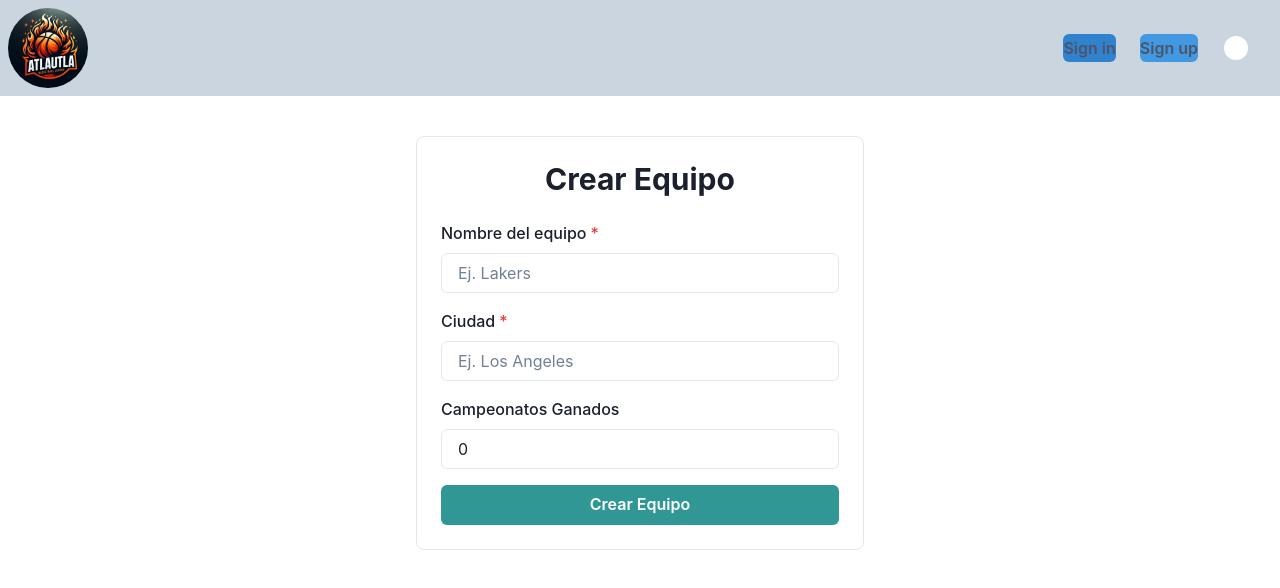
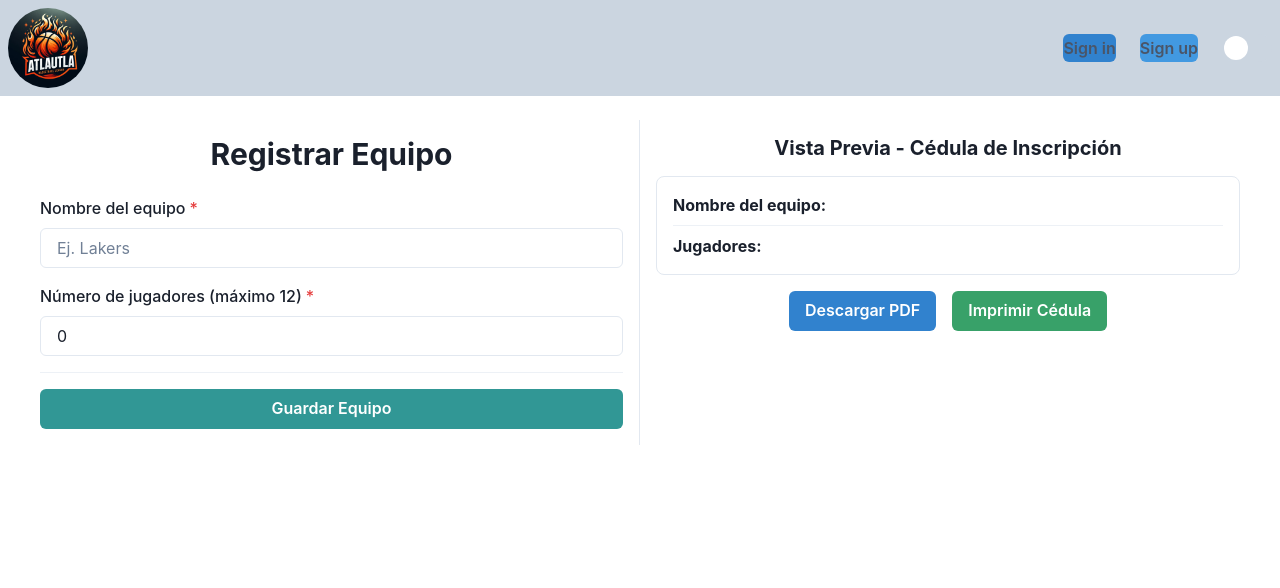
Before and after one commit to PatrickPalacios/Proyecto-Final, a Next.js app in the folder basketball-league/: page /create-team in a window 1280 px wide. Shown: the top 588 px of the page. Built offline with nearby package versions, Linux system fonts and the light colour scheme.

Commit message:
✨Modificación del archivo para la creación de equipos

```diff
--- a/basketball-league/pages/create-team.js
+++ b/basketball-league/pages/create-team.js
@@ -6,16 +6,32 @@ import {
     FormLabel,
     Input,
     Heading,
+    Text,
     useToast,
     VStack,
+    HStack,
+    Divider,
+    Flex,
+    Textarea,
+    Grid,
+    GridItem,
 } from '@chakra-ui/react';
-import Layout from '../components/Layout'; // Asumiendo que tienes un Layout para tu diseño general
+import { jsPDF } from 'jspdf'; // Importa jsPDF para la descarga en PDF
+import Layout from '../components/Layout';
 
 const CreateTeam = () => {
     const [teamData, setTeamData] = useState({
         name: '',
-        city: '',
-        championshipsWon: 0,
+        playerCount: 0,
+        players: Array(12).fill({
+            firstName: '',
+            lastName: '',
+            curp: '',
+            address: '',
+            bloodType: '',
+            phone: '',
+            playerNumber: '',  // Agregamos el número de jugador aquí
+        }),
     });
     const toast = useToast();
 
@@ -24,56 +40,54 @@ const CreateTeam = () => {
         setTeamData({ ...teamData, [name]: value });
     };
 
-    const handleSubmit = async (e) => {
+    const handlePlayerChange = (index, e) => {
+        const { name, value } = e.target;
+        const updatedPlayers = [...teamData.players];
+        updatedPlayers[index] = { ...updatedPlayers[index], [name]: value };
+        setTeamData({ ...teamData, players: updatedPlayers });
+    };
+
+    const handleSubmit = (e) => {
         e.preventDefault();
-
-        try {
-            const response = await fetch('/api/teams', {
-                method: 'POST',
-                headers: {
-                    'Content-Type': 'application/json',
-                },
-                body: JSON.stringify(teamData),
-            });
-
-            if (!response.ok) {
-                throw new Error('Error al crear el equipo');
-            }
-
-            const data = await response.json();
-
         toast({
-                title: 'Equipo creado',
-                description: `El equipo "${data.name}" se ha creado exitosamente.`,
+            title: 'Equipo registrado',
+            description: 'La información del equipo ha sido guardada.',
             status: 'success',
             duration: 5000,
             isClosable: true,
         });
+    };
 
-            setTeamData({
-                name: '',
-                city: '',
-                championshipsWon: 0,
+    const generatePDF = () => {
+        const doc = new jsPDF();
+        doc.setFontSize(16);
+        doc.text('Cédula de Inscripción - Liga de Básquetbol', 20, 20);
+        doc.setFontSize(12);
+        doc.text(`Nombre del Equipo: ${teamData.name}`, 20, 40);
+        doc.text('Jugadores:', 20, 50);
+
+        teamData.players.slice(0, teamData.playerCount).forEach((player, index) => {
+            doc.text(
+                `${index + 1}. ${player.firstName} ${player.lastName} | CURP: ${player.curp} | Dirección: ${player.address} | Sangre: ${player.bloodType} | Tel: ${player.phone} | No. Jugador: ${player.playerNumber}`,
+                20,
+                60 + index * 10
+            );
         });
-        } catch (error) {
-            toast({
-                title: 'Error',
-                description: error.message,
-                status: 'error',
-                duration: 5000,
-                isClosable: true,
-            });
-        }
+
+        doc.save('cedula_inscripcion.pdf');
     };
 
     return (
         <Layout>
-            <Box maxW="md" mx="auto" mt={10} p={6} borderWidth="1px" borderRadius="lg">
+            <Flex direction={{ base: 'column', md: 'row' }} p={6}>
+                {/* Lado Izquierdo - Formulario */}
+                <Box w={{ base: '100%', md: '50%' }} p={4} borderRightWidth={{ md: '1px' }}>
                     <Heading as="h1" mb={6} size="lg" textAlign="center">
-                    Crear Equipo
+                        Registrar Equipo
                     </Heading>
                     <form onSubmit={handleSubmit}>
-                    <VStack spacing={4}>
+                        <VStack spacing={4} align="stretch">
+                            {/* Información del equipo */}
                             <FormControl id="name" isRequired>
                                 <FormLabel>Nombre del equipo</FormLabel>
                                 <Input
@@ -84,33 +98,129 @@ const CreateTeam = () => {
                                     placeholder="Ej. Lakers"
                                 />
                             </FormControl>
-                        <FormControl id="city" isRequired>
-                            <FormLabel>Ciudad</FormLabel>
+                            <FormControl id="playerCount" isRequired>
+                                <FormLabel>Número de jugadores (máximo 12)</FormLabel>
+                                <Input
+                                    type="number"
+                                    name="playerCount"
+                                    value={teamData.playerCount}
+                                    onChange={handleChange}
+                                    placeholder="Ej. 12"
+                                    min={1}
+                                    max={12}
+                                />
+                            </FormControl>
+
+                            <Divider />
+
+                            {/* Información de jugadores */}
+                            {Array.from({ length: teamData.playerCount }, (_, index) => (
+                                <Box key={index} borderWidth="1px" p={4} borderRadius="lg">
+                                    <Text fontWeight="bold">Jugador {index + 1}</Text>
+                                    <FormControl mt={2}>
+                                        <FormLabel>Nombre</FormLabel>
                                         <Input
                                             type="text"
-                                name="city"
-                                value={teamData.city}
-                                onChange={handleChange}
-                                placeholder="Ej. Los Angeles"
+                                            name="firstName"
+                                            placeholder="Nombre"
+                                            onChange={(e) => handlePlayerChange(index, e)}
                                         />
                                     </FormControl>
-                        <FormControl id="championshipsWon">
-                            <FormLabel>Campeonatos Ganados</FormLabel>
+                                    <FormControl>
+                                        <FormLabel>Apellidos</FormLabel>
                                         <Input
-                                type="number"
-                                name="championshipsWon"
-                                value={teamData.championshipsWon}
-                                onChange={handleChange}
-                                placeholder="Ej. 17"
-                                min={0}
+                                            type="text"
+                                            name="lastName"
+                                            placeholder="Apellidos"
+                                            onChange={(e) => handlePlayerChange(index, e)}
                                         />
                                     </FormControl>
+                                    <FormControl>
+                                        <FormLabel>CURP</FormLabel>
+                                        <Input
+                                            type="text"
+                                            name="curp"
+                                            placeholder="CURP"
+                                            onChange={(e) => handlePlayerChange(index, e)}
+                                        />
+                                    </FormControl>
+                                    <FormControl>
+                                        <FormLabel>Dirección</FormLabel>
+                                        <Textarea
+                                            name="address"
+                                            placeholder="Dirección"
+                                            onChange={(e) => handlePlayerChange(index, e)}
+                                        />
+                                    </FormControl>
+                                    <FormControl>
+                                        <FormLabel>Tipo de sangre</FormLabel>
+                                        <Input
+                                            type="text"
+                                            name="bloodType"
+                                            placeholder="Ej. O+"
+                                            onChange={(e) => handlePlayerChange(index, e)}
+                                        />
+                                    </FormControl>
+                                    <FormControl>
+                                        <FormLabel>Teléfono</FormLabel>
+                                        <Input
+                                            type="tel"
+                                            name="phone"
+                                            placeholder="Teléfono"
+                                            onChange={(e) => handlePlayerChange(index, e)}
+                                        />
+                                    </FormControl>
+                                    {/* Campo para ingresar el número de jugador */}
+                                    <FormControl>
+                                        <FormLabel>Número de Jugador</FormLabel>
+                                        <Input
+                                            type="text"
+                                            name="playerNumber"
+                                            placeholder="Número de Jugador"
+                                            onChange={(e) => handlePlayerChange(index, e)}
+                                        />
+                                    </FormControl>
+                                </Box>
+                            ))}
                             <Button type="submit" colorScheme="teal" size="md" width="full">
-                            Crear Equipo
+                                Guardar Equipo
                             </Button>
                         </VStack>
                     </form>
                 </Box>
+
+                {/* Lado Derecho - Vista previa */}
+                <Box w={{ base: '100%', md: '50%' }} p={4}>
+                    <Heading as="h2" size="md" mb={4} textAlign="center">
+                        Vista Previa - Cédula de Inscripción
+                    </Heading>
+                    <Box borderWidth="1px" p={4} borderRadius="lg">
+                        <Text fontWeight="bold">Nombre del equipo:</Text> {teamData.name}
+                        <Divider my={2} />
+                        <Text fontWeight="bold">Jugadores:</Text>
+                        <Grid templateColumns="repeat(3, 1fr)" gap={4}>
+                            {teamData.players.slice(0, teamData.playerCount).map((player, index) => (
+                                <GridItem key={index} borderWidth="1px" p={4} borderRadius="lg">
+                                    <Text fontWeight="bold">{index + 1}. {player.firstName} {player.lastName}</Text>
+                                    <Text>CURP: {player.curp}</Text>
+                                    <Text>Dirección: {player.address}</Text>
+                                    <Text>Tipo de Sangre: {player.bloodType}</Text>
+                                    <Text>Teléfono: {player.phone}</Text>
+                                    <Text>Número de Jugador: {player.playerNumber}</Text> {/* Mostrar el número de jugador */}
+                                </GridItem>
+                            ))}
+                        </Grid>
+                    </Box>
+                    <HStack mt={4} spacing={4} justify="center">
+                        <Button colorScheme="blue" onClick={generatePDF}>
+                            Descargar PDF
+                        </Button>
+                        <Button colorScheme="green" onClick={() => window.print()}>
+                            Imprimir Cédula
+                        </Button>
+                    </HStack>
+                </Box>
+            </Flex>
         </Layout>
     );
 };
```
Lines whose indentation alone changed are shown as unchanged.
